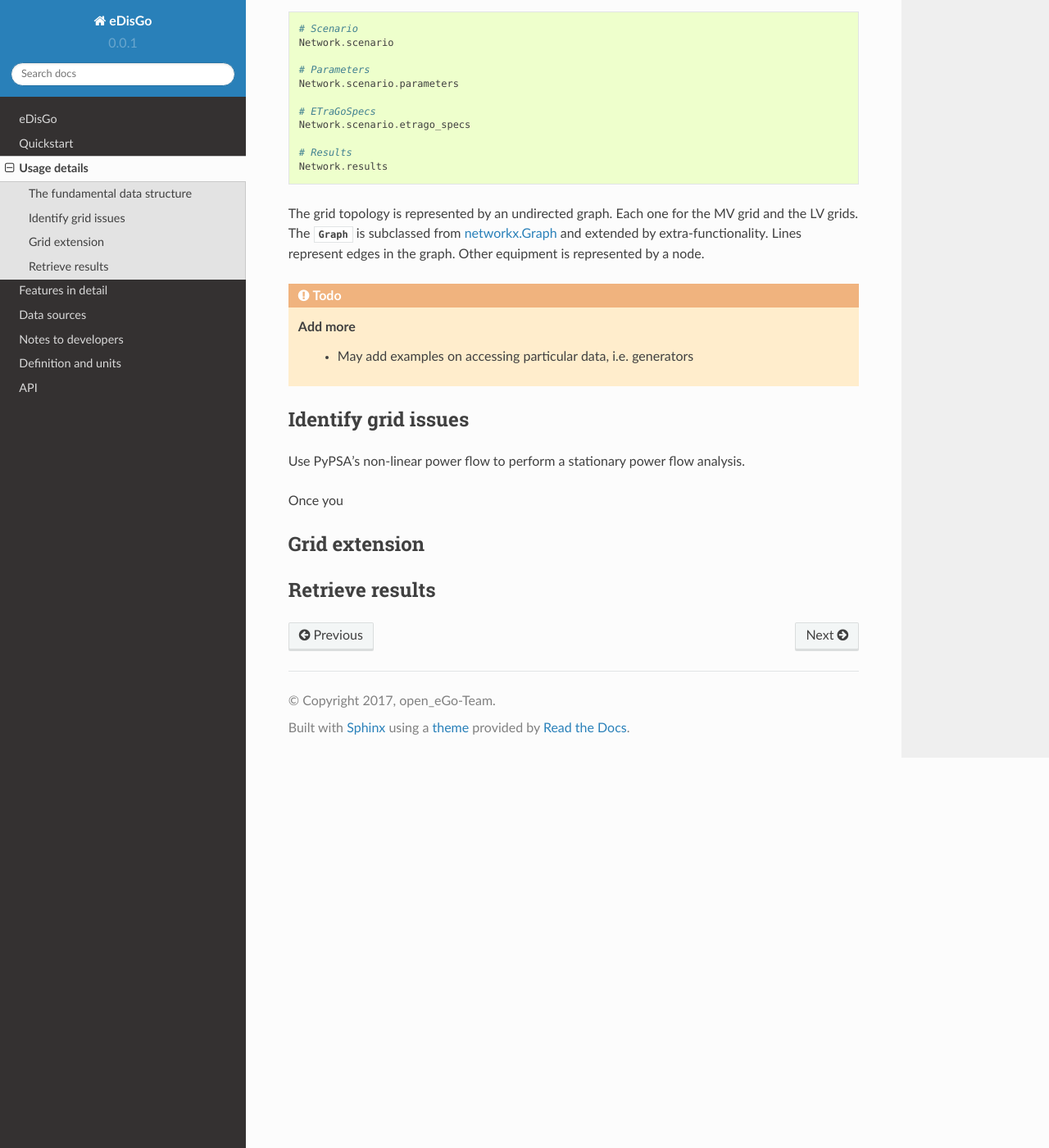
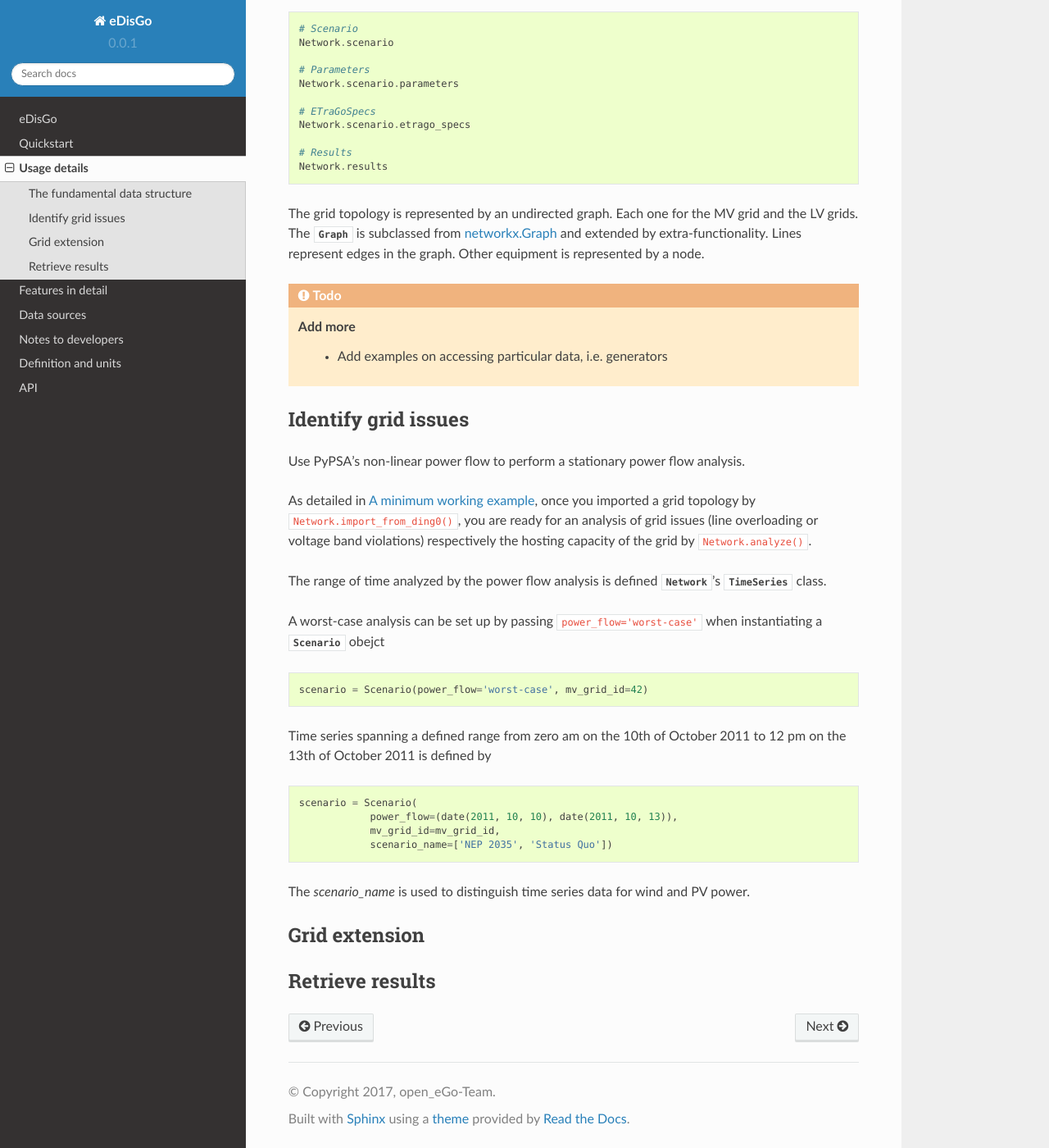
Before and after one commit to openego/eDisGo, a Sphinx documentation site: the page built from doc/usage_details.rst, in a window 1280 px wide and 1400 px high, scrolled down 699 px. Shown: the whole window at 82% size. Built offline with Sphinx 7.4.7 and the Read the Docs theme 2.0.0, drawn with Linux system fonts in a browser that asks for light colours; formulas are drawn with MathJax 3.

Commit message:
Extend usage details in static docs

```diff
--- a/doc/quickstart.rst
+++ b/doc/quickstart.rst
@@ -13,6 +13,7 @@ use a virtual environment and use its pip.
 
     pip3 install edisgo
 
+Consider to install a developer version as detailed in :ref:`dev-notes`.
 
 Prerequisites
 -------------
@@ -45,8 +48,7 @@ Assuming you have file name "ding0_grids__42.pkl" in current working directory.
     from edisgo.grid.network import Network, Scenario, TimeSeries
 
     # Define a scenario including a TimeSeries instance
-    timeseries = TimeSeries()
-    scenario = Scenario(power_flow='worst-case', timeseries=TimeSeries())
+    scenario = Scenario(power_flow='worst-case', mv_grid_id=grid_district)
 
     # Get the grid topology data
     network = Network.import_from_ding0(
--- a/doc/usage_details.rst
+++ b/doc/usage_details.rst
@@ -8,7 +8,7 @@ analyze distribution grids for grid issues and evaluate measures responding thes
 `Examples <https://github.com/openego/eDisGo/tree/dev/edisgo/examples>`_
 are provided to show a typical workflow how eDisGo can be used. See
 the standard example or take a look at a
-`script <https://gist.github.com/gplssm/14d3f1305447ff91574cd89c53cbcd7c>`_
+`script <https://gist.github.com/gplssm/e0fd6cb99f7e8c1eed3fd4a4e325dde0>`_
 that is used to assess grid
 extension cost for distribution grids in the upcoming two decades.
 Further, we discuss how different features can be used in detail below.
@@ -61,7 +61,7 @@ Lines represent edges in the graph. Other equipment is represented by a node.
 .. todo::
 
     Add more
-     * May add examples on accessing particular data, i.e. generators
+     * Add examples on accessing particular data, i.e. generators
 
 
 Identify grid issues
@@ -69,7 +69,33 @@ Identify grid issues
 
 Use PyPSA's non-linear power flow to perform a stationary power flow analysis.
 
-Once you
+As detailed in :ref:`edisgo-mwe`, once you imported a grid topology by
+:code:`Network.import_from_ding0()`, you are ready for an analysis of grid
+issues (line overloading or voltage band violations) respectively the hosting
+capacity of the grid by :code:`Network.analyze()`.
+
+The range of time analyzed by the power flow analysis is defined
+:class:`~.grid.network.Network`'s :class:`~.grid.network.TimeSeries` class.
+
+A worst-case analysis can be set up by passing :code:`power_flow='worst-case'`
+when instantiating a :class:`~.grid.network.Scenario` obejct
+
+.. code-block:: python
+
+    scenario = Scenario(power_flow='worst-case', mv_grid_id=42)
+
+Time series spanning a defined range from zero am on the 10th of October 2011 to
+12 pm on the 13th of October 2011 is defined by
+
+.. code-block:: python
+
+    scenario = Scenario(
+                power_flow=(date(2011, 10, 10), date(2011, 10, 13)),
+                mv_grid_id=mv_grid_id,
+                scenario_name=['NEP 2035', 'Status Quo'])
+
+The `scenario_name` is used to distinguish time series data for wind and PV
+power.
 
 Grid extension
 --------------
```
Also changed, not shown: other parts of doc/quickstart.rst (+2 -0 lines), doc/api/edisgo.flex_opt.rst (+8 -0 lines), doc/api/edisgo.grid.rst (+8 -0 lines), doc/api/edisgo.tools.rst (+8 -0 lines).
